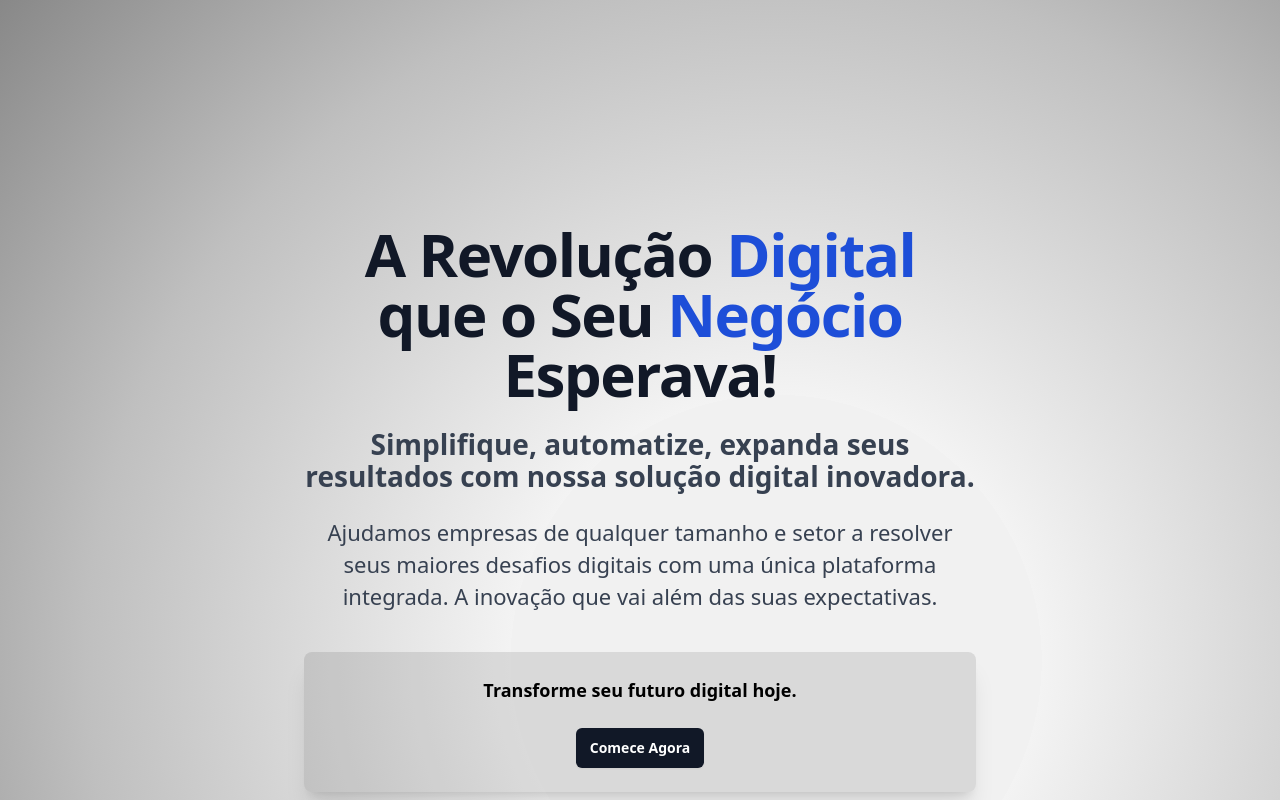
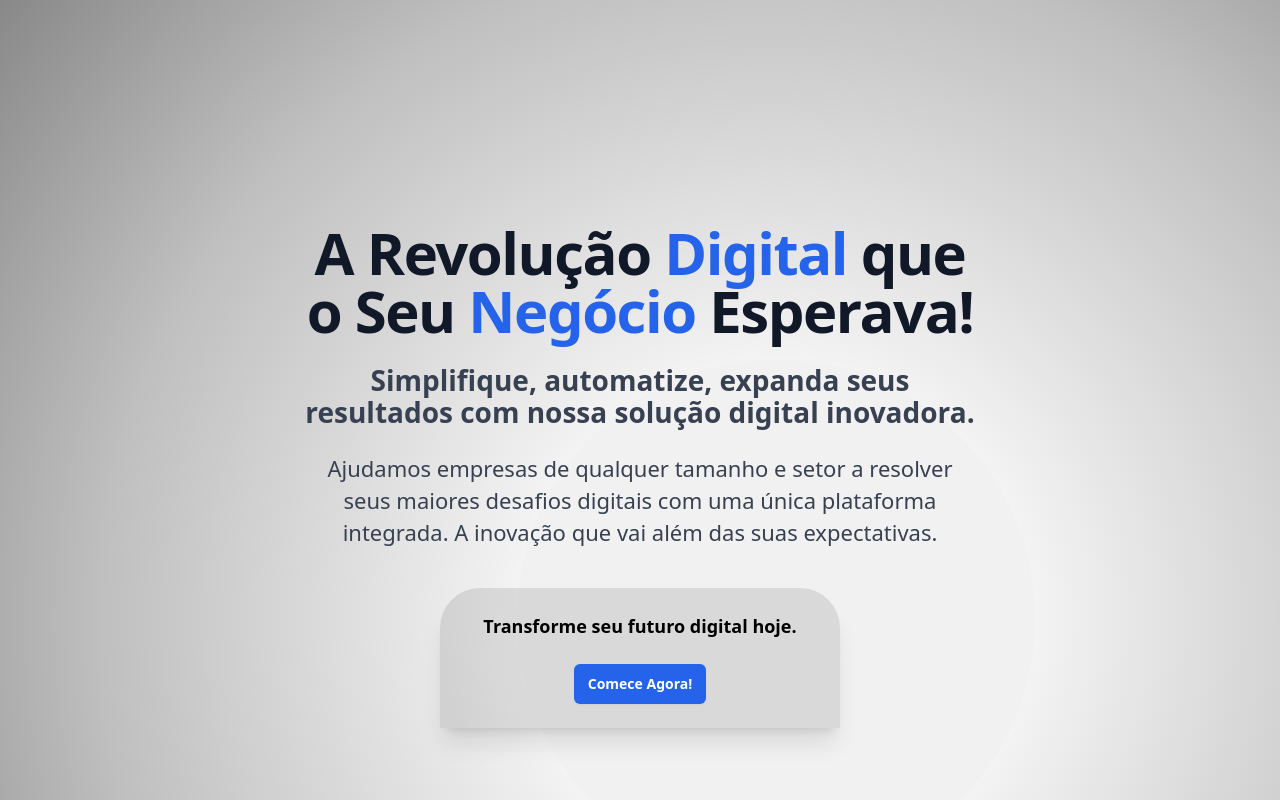
Before and after one commit to ojeanrodriguesdev/landingpage, a Next.js app: page / in a window 1280 px wide. Shown: the top 800 px of the page. Built offline with nearby package versions, Linux system fonts and the light colour scheme.

Commit message:
HeroSection

```diff
--- a/src/app/components/view/HeroSection.tsx
+++ b/src/app/components/view/HeroSection.tsx
@@ -8,27 +8,30 @@ export default function HeroSection() {
       <div className="relative isolate px-6 lg:px-8">
         <div className="mx-auto max-w-2xl py-32 sm:py-48 lg:py-56">
           <div className="text-center">
-            <h1 className="text-4xl font-bold tracking-tight text-gray-900 sm:text-6xl">
-              A Revolução <span className="text-blue-700">Digital</span> que o Seu <span className="text-blue-700">Negócio</span> Esperava!
+            <h1 className="text-[28px] md:text-[58px] lg:text-[] font-bold tracking-tight text-gray-900 sm:text-6xl">
+              A Revolução <span className="text-blue-600">Digital</span> que o Seu{' '}
+              <span className="text-blue-600">Negócio</span> Esperava!
             </h1>
-            <h2 className="mt-6 text-[28px] font-semibold leading-8 text-gray-700">
+            <h2 className="mt-6 text-[18px] lg:text-[28px] font-semibold leading-8 text-gray-700">
               Simplifique, automatize, expanda seus resultados com nossa solução digital inovadora.
             </h2>
-            <p className="mt-6 text-[22px] leading-8 text-gray-700">
+            <p className="mt-6 text-[16px] lg:text-[22px] leading-8 text-gray-700">
               Ajudamos empresas de qualquer tamanho e setor a resolver seus maiores desafios
               digitais com uma única plataforma integrada. A inovação que vai além das suas
               expectativas.
             </p>
-            <div className="bg-black/10 rounded-lg shadow-xl py-6 px-1 mt-10 flex flex-col items-center justify-center">
-              <span className="mb-6 text-[18px] font-semibold leading-7 ">
+            <div className="flex items-center justify-center">
+              <div className="bg-black/10 w-[300px] md:w-[340px] lg:w-[400px] rounded-t-[40px] shadow-xl py-6 mt-10 flex flex-col items-center justify-center">
+                <span className="mb-6 text-[14px] lg:text-[18px] font-semibold leading-7 ">
                   Transforme seu futuro digital hoje.
                 </span>
                 <a
                   href="#"
-                className="rounded-md bg-gray-900 px-3.5 py-2.5 text-sm font-semibold text-white shadow-sm hover:bg-gray-600 focus-visible:outline focus-visible:outline-2 focus-visible:outline-offset-2 focus-visible:outline-black"
+                  className="duration-300 rounded-md bg-blue-600 px-3.5 py-2.5 text-sm font-semibold text-white shadow-sm hover:bg-blue-900 focus-visible:outline focus-visible:outline-2 focus-visible:outline-offset-2 focus-visible:outline-black"
                 >
-                Comece Agora
+                  Comece Agora!
                 </a>
+              </div>
             </div>
           </div>
         </div>
```
Lines whose indentation alone changed are shown as unchanged.
